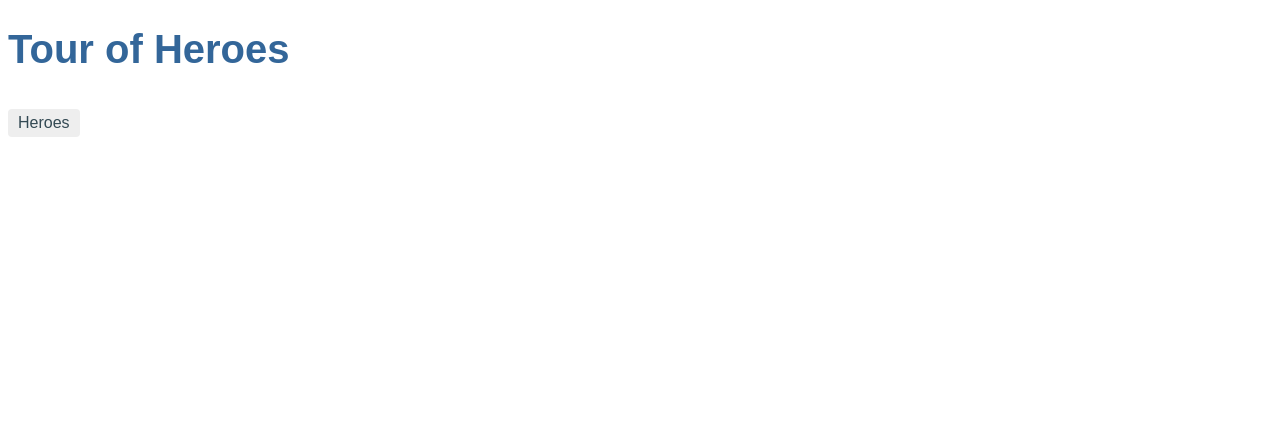
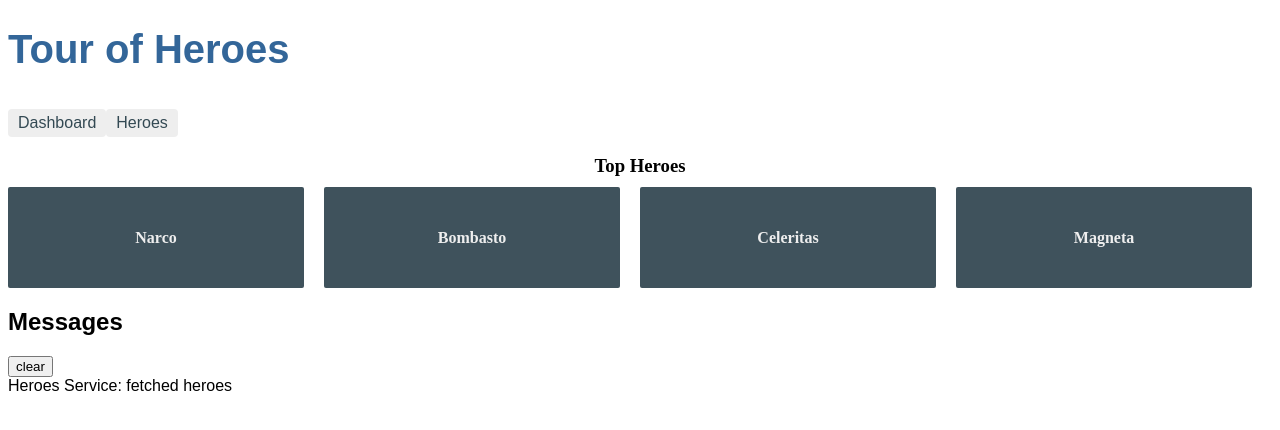
Before and after one commit to Patriziabattisti/angular-tour-of-heroes, an Angular app in the folder angular-tour-of-heroes/: page /dashboard in a window 1280 px wide. Before the commit this address led to /. Shown: the top 430 px of the page. Built offline with nearby package versions, Linux system fonts and the light colour scheme.

Commit message:
finished add In-app navigation

```diff
--- a/angular-tour-of-heroes/src/app/app.component.html
+++ b/angular-tour-of-heroes/src/app/app.component.html
@@ -1,5 +1,6 @@
 <h1>{{title}}</h1>
 <nav>
+  <a routerLink="/dashboard">Dashboard</a>
   <a routerLink="/heroes">Heroes</a>
 </nav>
 <router-outlet></router-outlet>
--- a/angular-tour-of-heroes/src/app/dashboard/dashboard.component.css
+++ b/angular-tour-of-heroes/src/app/dashboard/dashboard.component.css
@@ -0,0 +1,63 @@
+/* DashboardComponent's private CSS styles */
+[class*='col-'] {
+  float: left;
+  padding-right: 20px;
+  padding-bottom: 20px;
+}
+[class*='col-']:last-of-type {
+  padding-right: 0;
+}
+a {
+  text-decoration: none;
+}
+*, *:after, *:before {
+  -webkit-box-sizing: border-box;
+  -moz-box-sizing: border-box;
+  box-sizing: border-box;
+}
+h3 {
+  text-align: center;
+  margin-bottom: 0;
+}
+h4 {
+  position: relative;
+}
+.grid {
+  margin: 0;
+}
+.col-1-4 {
+  width: 25%;
+}
+.module {
+  padding: 20px;
+  text-align: center;
+  color: #eee;
+  max-height: 120px;
+  min-width: 120px;
+  background-color: #3f525c;
+  border-radius: 2px;
+}
+.module:hover {
+  background-color: #eee;
+  cursor: pointer;
+  color: #607d8b;
+}
+.grid-pad {
+  padding: 10px 0;
+}
+.grid-pad > [class*='col-']:last-of-type {
+  padding-right: 20px;
+}
+@media (max-width: 600px) {
+  .module {
+    font-size: 10px;
+    max-height: 75px; }
+}
+@media (max-width: 1024px) {
+  .grid {
+    margin: 0;
+  }
+  .module {
+    min-width: 60px;
+  }
+}
--- a/angular-tour-of-heroes/src/app/dashboard/dashboard.component.html
+++ b/angular-tour-of-heroes/src/app/dashboard/dashboard.component.html
@@ -1 +1,8 @@
-<p>dashboard works!</p>
+<h3>Top Heroes</h3>
+<div class="grid grid-pad">
+  <a *ngFor="let hero of heroes" class="col-1-4" routerLink="/detail/{{hero.id}}">
+    <div class="module hero">
+      <h4>{{hero.name}}</h4>
+    </div>
+  </a>
+</div>
--- a/angular-tour-of-heroes/src/app/dashboard/dashboard.component.ts
+++ b/angular-tour-of-heroes/src/app/dashboard/dashboard.component.ts
@@ -1,15 +1,23 @@
 import { Component, OnInit } from '@angular/core';
+import { Hero } from '../hero';
+import { HeroService } from '../hero.service';
 
 @Component({
   selector: 'app-dashboard',
   templateUrl: './dashboard.component.html',
-  styleUrls: ['./dashboard.component.css']
+  styleUrls: [ './dashboard.component.css' ]
 })
 export class DashboardComponent implements OnInit {
+  heroes: Hero[] = [];
 
-  constructor() { }
+  constructor(private heroService: HeroService) { }
 
-  ngOnInit(): void {
+  ngOnInit() {
+    this.getHeroes();
   }
 
+  getHeroes(): void {
+    this.heroService.getHeroes()
+      .subscribe(heroes => this.heroes = heroes.slice(1, 5));
+  }
 }
--- a/angular-tour-of-heroes/src/app/hero-detail/hero-detail.component.html
+++ b/angular-tour-of-heroes/src/app/hero-detail/hero-detail.component.html
@@ -11,3 +11,4 @@
     </label>
   </div>
 </div>
+<button (click)="goBack()">go back</button>
--- a/angular-tour-of-heroes/src/app/hero-detail/hero-detail.component.ts
+++ b/angular-tour-of-heroes/src/app/hero-detail/hero-detail.component.ts
@@ -1,5 +1,9 @@
-import { Component, OnInit,Input } from '@angular/core';
-import {Hero} from "../hero";
+import {Component, OnInit, Input} from '@angular/core';
+import {Hero} from '../hero';
+import {ActivatedRoute} from '@angular/router';
+import {Location} from '@angular/common';
+
+import {HeroService} from '../hero.service';
 
 @Component({
   selector: 'app-hero-detail',
@@ -8,11 +12,22 @@
 })
 export class HeroDetailComponent implements OnInit {
 
-  @Input()hero:Hero;
+  @Input() hero: Hero;
 
-  constructor() { }
+  constructor(private route: ActivatedRoute, private heroService: HeroService, private location: Location) {
+  }
 
   ngOnInit(): void {
+    this.getHero();
   }
 
+  getHero(): void {
+    const id = +this.route.snapshot.paramMap.get('id');
+    this.heroService.getHero(id)
+      .subscribe(hero => this.hero = hero);
+  }
+
+  goBack(): void {
+    this.location.back();
+  }
 }
--- a/angular-tour-of-heroes/src/app/hero.service.ts
+++ b/angular-tour-of-heroes/src/app/hero.service.ts
@@ -17,4 +17,9 @@
     this.messageService.add('Heroes Service: fetched heroes');
     return of(HEROES);
   }
+
+  getHero(id: number): Observable<Hero> {
+    this.messageService.add(`HeroService: fetched hero id=${id}`);
+    return of(HEROES.find(hero => hero.id === id));
+  }
 }
--- a/angular-tour-of-heroes/src/app/heroes/heroes.component.html
+++ b/angular-tour-of-heroes/src/app/heroes/heroes.component.html
@@ -1,9 +1,9 @@
 
 <h2>My Heroes</h2>
 <ul class="heroes">
-  <li *ngFor="let hero of heroes" (click)="onSelect(hero)" [class.selected]="hero===selectedHero">
-    <span class="badge">{{hero.id}}</span> {{hero.name}}
+  <li *ngFor="let hero of heroes" >
+    <a routerLink="/detail/{{hero.id}}">
+      <span class="badge">{{hero.id}}</span> {{hero.name}}
+    </a>
   </li>
 </ul>
-
-<app-hero-detail [hero]="selectedHero"></app-hero-detail>
--- a/angular-tour-of-heroes/src/app/heroes/heroes.component.ts
+++ b/angular-tour-of-heroes/src/app/heroes/heroes.component.ts
@@ -10,7 +10,6 @@
   styleUrls: ['./heroes.component.css']
 })
 export class HeroesComponent implements OnInit {
-  selectedHero: Hero;
 
   heroes: Hero[];
 
@@ -21,14 +20,8 @@
     this.getHeroes();
   }
 
+  getHeroes(): void {
 
-  onSelect(hero: Hero): void {
-    this.selectedHero = hero;
-    this.messageService.add(`HeroService: Selected hero id=${hero.id}`);
-  }
-
-  getHeroes(): void {
-    // this.heroes = this.heroService.getHeroes();
     this.heroService.getHeroes()
       .subscribe(heroes => this.heroes = heroes);
   }
```
Also changed, not shown: angular-tour-of-heroes/src/app/app-routing.module.ts (+12 -5 lines).
